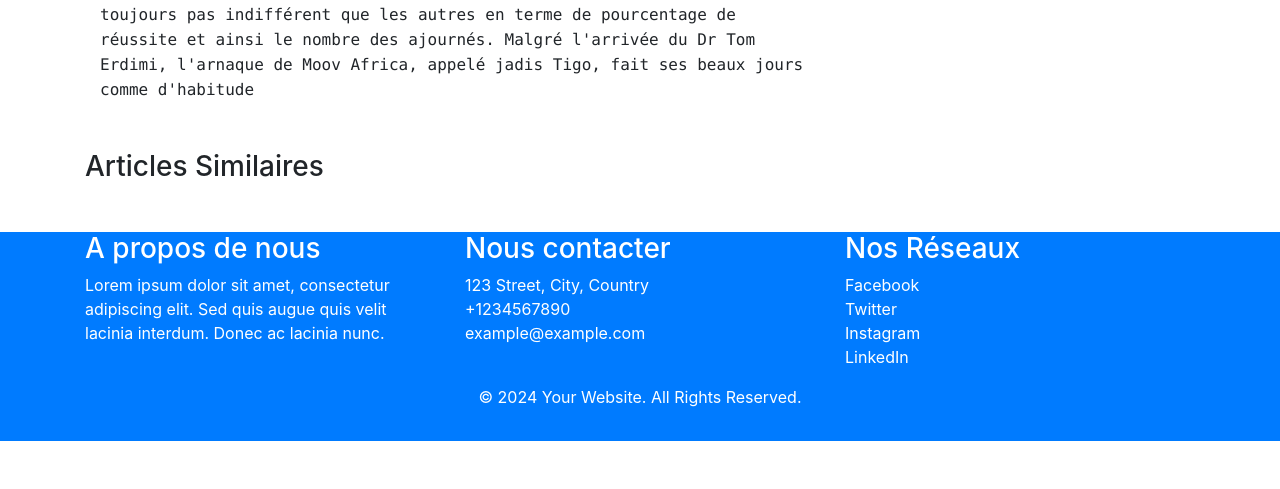
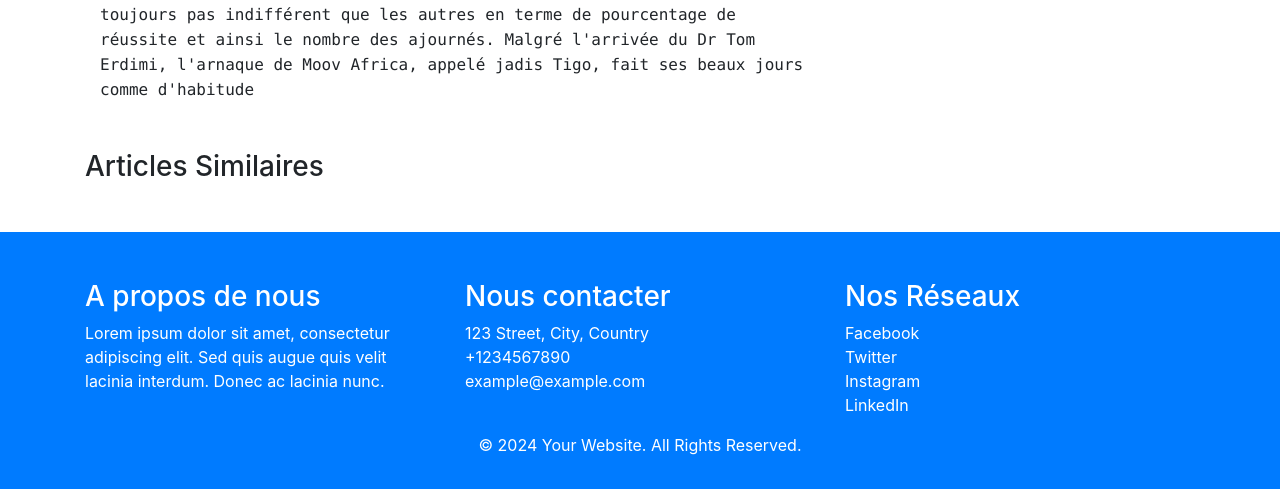
Before and after one commit to sadick44/news, a Django app: page /article_detail/2 in a window 1280 px wide. Shown: the part 627-1116 px from the top of the page. Before the commit the page ends 1068 px from the top, so only its background shows below. Run offline with Django 4.2, Linux system fonts and the light colour scheme; data comes from the database, SQL or seed files in the repository; some libraries are stand-ins or nearby versions; some web fonts are replaced.

Commit message:
changing margin and padding of the footer

```diff
--- a/templates/footer/footer.html
+++ b/templates/footer/footer.html
@@ -1,5 +1,5 @@
 <!-- Footer -->
-    <footer class="footer position-sticky bg-primary mt-5 pb-3" style="color: white;">
+    <footer class="footer position-sticky bg-primary mt-5 pb-3 pt-5" style="color: white;">
     <div class="container ">
         <div class="row">
             <div class="col-lg-4 col-md-6 ">
```
